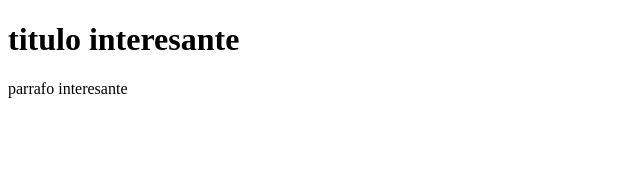
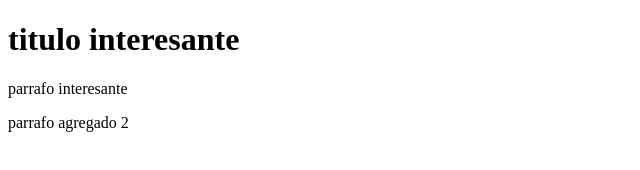
Before and after one commit to AlejandraValera/git-github, a plain HTML site: page index.html in a window 1280 px wide. Shown: the whole page, without its empty margins (0-640 px from the left). Drawn offline with Linux system fonts and the light colour scheme.

Commit message:
Update index.html

```diff
--- a/index.html
+++ b/index.html
@@ -9,5 +9,7 @@
 
 	<p>parrafo interesante</p>
 
+	<p>parrafo agregado 2 <p>
+
 </body>
 </html>
```
